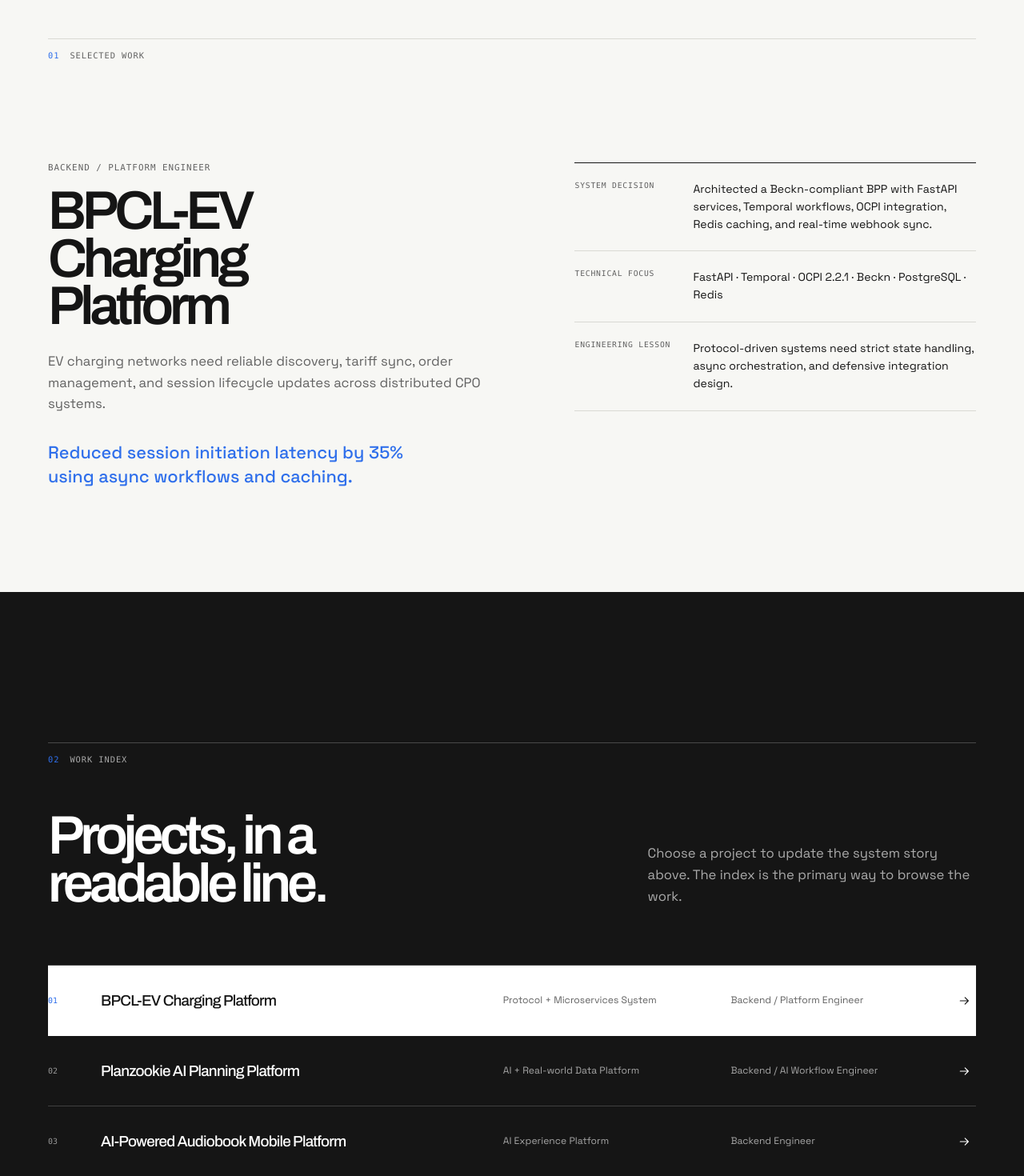
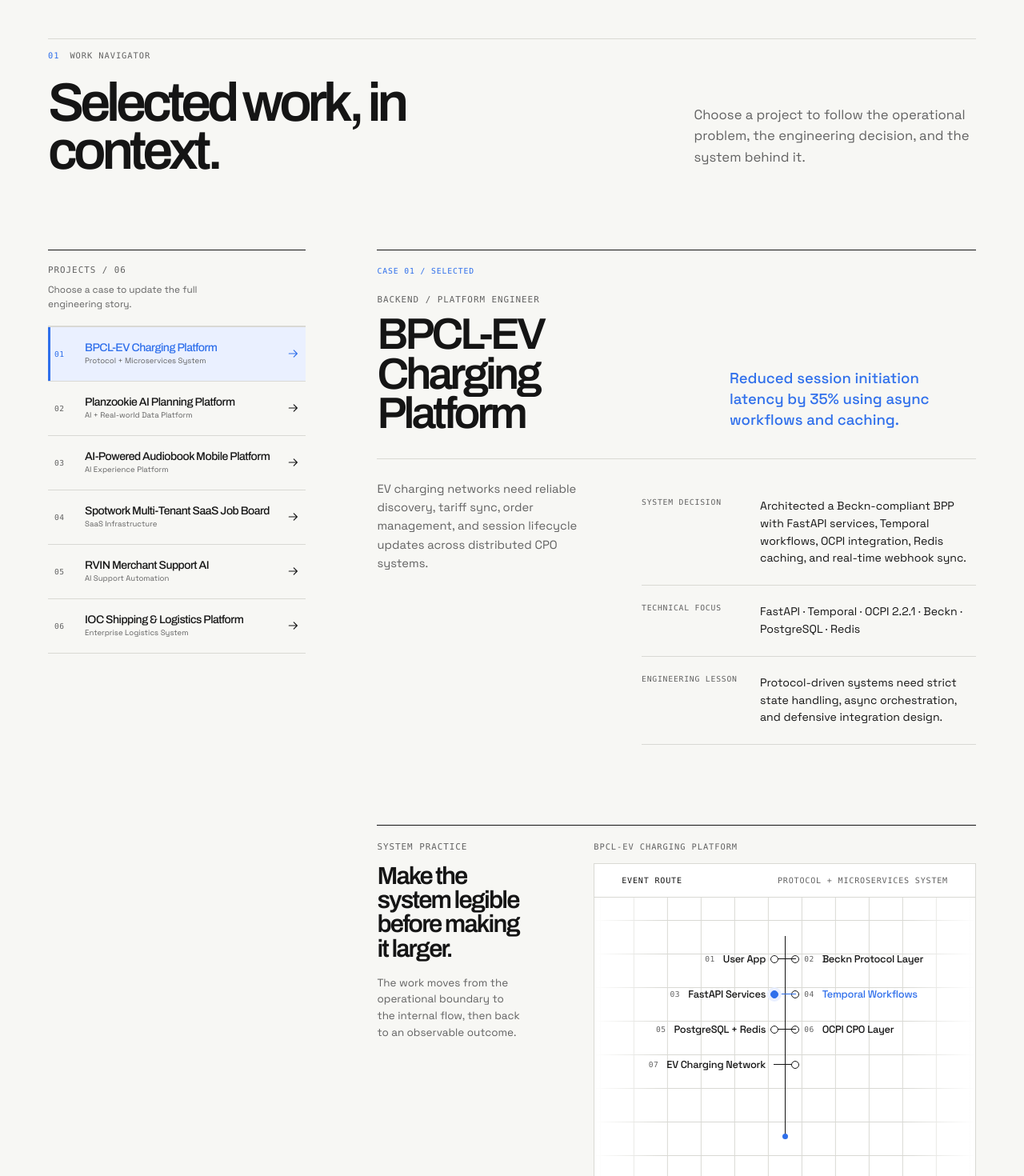
Before and after one commit to atal98/portfolio, a React (Vite) app: page / in a window 1280 px wide. Shown: the part 880-2350 px from the top of the page at 80% size. Built offline with nearby package versions, Linux system fonts and the light colour scheme.

Commit message:
feat: implement Work Navigator with integrated project selection and navigation features

```diff
--- a/src/main.jsx
+++ b/src/main.jsx
@@ -18,6 +18,11 @@
   iconSize: [32, 32],
   iconAnchor: [16, 16]
 })
+
+function projectFromUrl() {
+  const projectId = new URLSearchParams(window.location.search).get('project')
+  return projects.find((project) => project.id === projectId) ?? initialProject
+}
 
 const storyMeta = {
   'bpcl-ev': {
@@ -359,9 +364,7 @@
       {menuOpen ? 'Close menu' : 'Open menu'}
     </button>
     <nav id="primary-navigation" className={menuOpen ? 'is-open' : ''} aria-label="Primary navigation">
-      <a href="#selected" onClick={closeMenu}>Selected work</a>
-      <a href="#index" onClick={closeMenu}>Index</a>
-      <a href="#practice" onClick={closeMenu}>Practice</a>
+      <a href="#work" onClick={closeMenu}>Work</a>
       <a href="#contact" onClick={closeMenu}>Contact</a>
     </nav>
     <a className="resume-link" href={resumeUrl} target="_blank" rel="noreferrer">Résumé <ArrowIcon /></a>
@@ -375,7 +378,7 @@
       <h1 id="portfolio-title">Atal<br />Upadhyay</h1>
       <p className="hero-lede">I build reliable backend systems where AI, data, and cloud infrastructure meet.</p>
       <div className="hero-actions">
-        <a className="button button-primary" href="#selected">View selected work <ArrowIcon /></a>
+        <a className="button button-primary" href="#work">View selected work <ArrowIcon /></a>
         <a className="text-link" href={`mailto:${profile.email}`}>Start a conversation <ArrowIcon /></a>
       </div>
     </div>
@@ -390,33 +393,9 @@
   </section>
 }
 
-function SelectedWork({ project }) {
-  return <section id="selected" className="selected section-shell" aria-labelledby="selected-heading">
-    <div className="section-label"><span>01</span><p>Selected work</p></div>
-    <div className="selected-layout">
-      <div className="selected-copy" data-reveal>
-        <p className="eyebrow">{project.role}</p>
-        <h2 id="selected-heading">{project.title}</h2>
-        <p className="section-lede">{project.problem}</p>
-        <p className="project-impact">{project.impact}</p>
-      </div>
-      <div className="selected-detail" data-reveal>
-        <div className="detail-row"><span>System decision</span><p>{project.solution}</p></div>
-        <div className="detail-row"><span>Technical focus</span><p>{project.tags.join(' · ')}</p></div>
-        <div className="detail-row"><span>Engineering lesson</span><p>{project.lesson}</p></div>
-      </div>
-    </div>
-  </section>
-}
-
-function ProjectIndex({ activeProject, onSelect }) {
+function WorkNavigator({ activeProject, onSelect }) {
   const changeProject = (project) => {
     onSelect(project)
-    const selectedSection = document.getElementById('selected')
-    if (!selectedSection) return
-    const top = selectedSection.getBoundingClientRect().top + window.scrollY - 76
-    const behavior = window.matchMedia('(prefers-reduced-motion: reduce)').matches ? 'auto' : 'smooth'
-    window.scrollTo({ top, behavior })
   }
 
   const onProjectKeyDown = (event, currentIndex) => {
@@ -432,14 +411,19 @@
     document.getElementById(`project-tab-${nextProject.id}`)?.focus()
   }
 
-  return <section id="index" className="project-index-section" aria-labelledby="index-heading">
-    <div className="section-shell">
-      <div className="index-heading" data-reveal>
-        <div className="section-label"><span>02</span><p>Work index</p></div>
-        <h2 id="index-heading">Projects, in a readable line.</h2>
-        <p className="section-lede">Choose a project to update the system story above. The index is the primary way to browse the work.</p>
+  return <section id="work" className="work-navigator section-shell" aria-labelledby="work-heading">
+    <div className="work-navigator-intro" data-reveal>
+      <div className="section-label"><span>01</span><p>Work navigator</p></div>
+      <h2 id="work-heading">Selected work, in context.</h2>
+      <p className="section-lede">Choose a project to follow the operational problem, the engineering decision, and the system behind it.</p>
     </div>
-      <div className="project-list" role="tablist" aria-label="Project index" data-reveal>
+    <div className="work-navigator-layout">
+      <aside className="work-index-rail" aria-label="Project index">
+        <div className="work-rail-context">
+          <p className="eyebrow">Projects / {String(projects.length).padStart(2, '0')}</p>
+          <p>Choose a case to update the full engineering story.</p>
+        </div>
+        <div className="work-project-list" role="tablist" aria-label="Project index">
           {projects.map((project, index) => <button
             id={`project-tab-${project.id}`}
             key={project.id}
@@ -452,27 +436,41 @@
             onKeyDown={(event) => onProjectKeyDown(event, index)}
           >
             <span className="project-number">{String(index + 1).padStart(2, '0')}</span>
-          <strong>{project.title}</strong>
-          <span className="project-type">{project.type}</span>
-          <span className="project-role">{project.role}</span>
+            <span className="project-index-copy"><strong>{project.title}</strong><small>{project.type}</small></span>
             <ArrowIcon />
           </button>)}
         </div>
+      </aside>
+      <div id="selected-project-panel" className="work-case-panel" role="tabpanel" aria-labelledby={`project-tab-${activeProject.id}`} aria-live="polite" tabIndex="-1">
+        <article className="case-stage" key={activeProject.id}>
+          <div className="case-heading">
+            <div>
+              <p className="case-number">Case {String(projects.indexOf(activeProject) + 1).padStart(2, '0')} / Selected</p>
+              <p className="eyebrow">{activeProject.role}</p>
+              <h3>{activeProject.title}</h3>
             </div>
-  </section>
-}
-
-function Practice({ project }) {
-  return <section id="practice" className="practice section-shell" aria-labelledby="practice-heading">
-    <div className="section-label"><span>03</span><p>System practice</p></div>
-    <div className="practice-layout">
-      <div data-reveal>
-        <h2 id="practice-heading">Make the system legible before making it larger.</h2>
-        <p className="section-lede">The work moves from the operational boundary to the internal flow, then back to an observable outcome.</p>
+            <p className="project-impact">{activeProject.impact}</p>
           </div>
-      <div id="selected-project-panel" className="practice-panel" role="tabpanel" aria-labelledby={`project-tab-${project.id}`} aria-live="polite" data-reveal>
-        <p className="panel-project">{project.title}</p>
-        <SystemStory project={project} compact />
+          <div className="case-body">
+            <p className="case-problem">{activeProject.problem}</p>
+            <div className="selected-detail">
+              <div className="detail-row"><span>System decision</span><p>{activeProject.solution}</p></div>
+              <div className="detail-row"><span>Technical focus</span><p>{activeProject.tags.join(' · ')}</p></div>
+              <div className="detail-row"><span>Engineering lesson</span><p>{activeProject.lesson}</p></div>
+            </div>
+          </div>
+          <div className="case-system-practice">
+            <div>
+              <p className="eyebrow">System practice</p>
+              <h4>Make the system legible before making it larger.</h4>
+              <p>The work moves from the operational boundary to the internal flow, then back to an observable outcome.</p>
+            </div>
+            <div className="practice-panel">
+              <p className="panel-project">{activeProject.title}</p>
+              <SystemStory project={activeProject} compact />
+            </div>
+          </div>
+        </article>
       </div>
     </div>
   </section>
@@ -498,18 +496,30 @@
 
 function Portfolio() {
   const reducedMotion = useReducedMotion()
-  const [activeProject, setActiveProject] = useState(initialProject)
+  const [activeProject, setActiveProject] = useState(projectFromUrl)
   useReveal(reducedMotion)
+
+  useEffect(() => {
+    const syncProjectWithHistory = () => setActiveProject(projectFromUrl())
+    window.addEventListener('popstate', syncProjectWithHistory)
+    return () => window.removeEventListener('popstate', syncProjectWithHistory)
+  }, [])
+
+  const selectProject = (project) => {
+    if (project.id === activeProject.id) return
+    setActiveProject(project)
+    const nextUrl = new URL(window.location.href)
+    nextUrl.searchParams.set('project', project.id)
+    window.history.pushState({ project: project.id }, '', `${nextUrl.pathname}${nextUrl.search}${nextUrl.hash}`)
+  }
 
   return <Theme accentColor="blue" grayColor="gray" radius="medium" scaling="95%">
     <Intro reducedMotion={reducedMotion} />
-    <a className="skip-link" href="#selected">Skip to selected work</a>
+    <a className="skip-link" href="#work">Skip to work navigator</a>
     <Header />
     <main>
       <Hero project={activeProject} />
-      <SelectedWork project={activeProject} />
-      <ProjectIndex activeProject={activeProject} onSelect={setActiveProject} />
-      <Practice project={activeProject} />
+      <WorkNavigator activeProject={activeProject} onSelect={selectProject} />
       <Contact />
     </main>
     <footer className="site-footer"><span>© {new Date().getFullYear()} {profile.name}</span><span>Software engineer · systems, made clearer.</span></footer>
--- a/src/styles.css
+++ b/src/styles.css
@@ -106,8 +106,7 @@
 .story-context-pipeline .story-nodes li::after, .story-operations-line .story-nodes li::after { left: -38px; right: auto; }
 .story-context-pipeline .story-nodes li::before, .story-operations-line .story-nodes li::before { left: -42px; right: auto; }
 .story-context-pipeline .story-nodes li::before { border-radius: 2px; }
-.story-context-pipeline .story-canvas::before { position: absolute; z-index: 1; top: 22%; bottom: 22%; left: 10%; width: 13%; border: 1px solid var(--line); content: "context"; padding: 13px 10px; color: var(--muted); font: 500 .54rem var(--mono); letter-spacing: .08em; text-transform: uppercase; writing-mode: vertical-rl; }
-.story-trust-boundary .story-canvas::before { position: absolute; z-index: 0; top: 56px; right: 12%; bottom: 56px; left: 34%; border: 1px solid var(--line); content: "Isolated tenant boundary"; padding: 14px; color: var(--muted); font: 500 .54rem var(--mono); letter-spacing: .08em; text-transform: uppercase; }
+.story-trust-boundary .story-canvas::before { position: absolute; z-index: 0; top: 56px; right: 12%; bottom: 56px; left: 34%; box-sizing: border-box; border: 1px solid var(--line); content: ""; }
 .story-trust-boundary .story-route-line { background: var(--accent); }
 .story-content-loop .story-route-line { top: 62px; right: 17%; bottom: 62px; left: 17%; width: auto; border: 1px solid var(--ink); border-radius: 50%; background: transparent; }
 .story-content-loop .story-route-line::after { right: -4px; bottom: 12%; left: auto; }
@@ -204,44 +203,59 @@
 .route-key .route-key-forward { background: repeating-linear-gradient(90deg, var(--route-forward) 0 6px, transparent 6px 10px); }
 .route-key .route-key-holding { background: repeating-linear-gradient(90deg, var(--route-hold) 0 2px, transparent 2px 6px); }
 .scene-note { display: grid; grid-template-columns: 145px minmax(0, 1fr) minmax(150px, .9fr); gap: 14px; align-items: start; border-top: 1px solid var(--line); padding: 16px clamp(18px, 3vw, 30px) 20px; }.scene-note strong { color: var(--accent); font-size: .74rem; }.scene-note p { margin: 0; }
+.hero-map .scene-surface { min-height: 411px; }
+.hero-map .scene-ioc-logistics .scene-surface { padding: 18px; }
+.hero-map .scene-ioc-logistics .shipping-route, .hero-map .scene-ioc-logistics .ioc-map { min-height: 150px; }
+.hero-map .scene-ioc-logistics .vessel-table { margin-top: 12px; }
+.hero-map .scene-ioc-logistics .vessel-table [role="row"] { min-height: 31px; padding: 4px 8px; font-size: .6rem; }
+.hero-map .scene-ioc-logistics .vessel-heading { min-height: 26px !important; font-size: .5rem !important; }
 
 .section-shell { width: min(1160px, calc(100% - 48px)); margin: auto; padding: 128px 0; }
 .section-label { display: flex; align-items: center; gap: 13px; border-top: 1px solid var(--line); padding-top: 14px; color: var(--muted); font: 500 .65rem var(--mono); letter-spacing: .09em; text-transform: uppercase; }
 .section-label span { color: var(--accent); }
 .section-label p { margin: 0; }
-.selected { scroll-margin-top: 76px; }
-.selected-layout { display: grid; grid-template-columns: minmax(0, 1.04fr) minmax(300px, .96fr); gap: clamp(50px, 9vw, 140px); margin-top: clamp(62px, 10vw, 128px); align-items: start; }
 h2 { max-width: 12ch; margin: 18px 0 26px; font-size: clamp(3rem, 5.3vw, 5.8rem); line-height: .88; }
+.work-navigator { scroll-margin-top: 92px; }
+.work-navigator-intro { display: grid; grid-template-columns: minmax(0, 1fr) minmax(260px, .5fr); gap: 24px clamp(42px, 8vw, 116px); align-items: end; }
+.work-navigator-intro .section-label { grid-column: 1 / -1; }
+.work-navigator-intro h2 { margin: 0; }
+.work-navigator-intro .section-lede { margin-bottom: 8px; }
+.work-navigator-layout { display: grid; grid-template-columns: minmax(250px, .43fr) minmax(0, 1fr); gap: clamp(42px, 7vw, 108px); margin-top: clamp(54px, 8vw, 94px); align-items: start; }
+.work-index-rail { position: sticky; top: 96px; align-self: start; border-top: 1px solid var(--ink); }
+.work-rail-context { display: grid; gap: 9px; border-bottom: 1px solid var(--line); padding: 18px 0; }
+.work-rail-context p:last-child { max-width: 29ch; margin: 0; color: var(--muted); font-size: .74rem; line-height: 1.5; }
+.work-project-list { border-bottom: 1px solid var(--line); }
+.work-project-list button { display: grid; grid-template-columns: 36px minmax(0, 1fr) 18px; width: 100%; min-height: 68px; align-items: center; gap: 10px; border: 0; border-top: 1px solid var(--line); padding: 11px 8px 11px 0; color: var(--ink); background: transparent; cursor: pointer; text-align: left; transition: color .18s var(--ease), background .18s var(--ease), box-shadow .18s var(--ease); }
+.work-project-list button:hover { background: color-mix(in srgb, var(--accent-soft) 68%, transparent); }
+.work-project-list button[aria-selected="true"] { color: var(--accent); box-shadow: inset 3px 0 0 var(--accent); background: var(--accent-soft); }
+.work-project-list .project-number { padding-left: 8px; color: var(--muted); font: 500 .6rem var(--mono); letter-spacing: .05em; }
+.work-project-list button[aria-selected="true"] .project-number { color: var(--accent); }
+.project-index-copy { display: grid; min-width: 0; gap: 3px; }
+.project-index-copy strong { overflow: hidden; color: inherit; font: 500 .88rem var(--display); letter-spacing: -.035em; text-overflow: ellipsis; white-space: nowrap; }
+.project-index-copy small { overflow: hidden; color: var(--muted); font-size: .6rem; line-height: 1.3; text-overflow: ellipsis; white-space: nowrap; }
+.work-project-list svg { width: 15px; justify-self: end; }
+.work-case-panel { min-width: 0; outline: none; }
+.case-stage { animation: case-in .24s var(--ease) both; }
+.case-heading { display: grid; grid-template-columns: minmax(0, 1.1fr) minmax(210px, .9fr); gap: clamp(28px, 5vw, 72px); align-items: end; border-top: 1px solid var(--ink); padding: 20px 0 30px; }
+.case-number { margin: 0 0 24px; color: var(--accent); font: 500 .61rem var(--mono); letter-spacing: .09em; text-transform: uppercase; }
+.case-heading .eyebrow { margin-bottom: 13px; }
+.case-heading h3 { max-width: 11ch; margin: 0; font: 600 clamp(2.35rem, 4.3vw, 4.75rem)/.9 var(--display); letter-spacing: -.07em; }
+.case-heading .project-impact { align-self: end; margin: 0 0 5px; font-size: clamp(1rem, 1.45vw, 1.28rem); }
+.case-body { display: grid; grid-template-columns: minmax(0, .68fr) minmax(0, 1.12fr); gap: clamp(34px, 6vw, 82px); border-top: 1px solid var(--line); padding-top: 26px; }
+.case-problem { max-width: 34ch; margin: 0; color: var(--muted); font-size: .92rem; line-height: 1.58; }
 .project-impact { max-width: 36ch; margin: 32px 0 0; color: var(--accent); font-size: clamp(1.15rem, 1.7vw, 1.45rem); font-weight: 500; line-height: 1.4; }
 .selected-detail { border-top: 1px solid var(--ink); }
+.case-body .selected-detail { border-top: 0; }
 .detail-row { display: grid; grid-template-columns: 124px minmax(0, 1fr); gap: 24px; border-bottom: 1px solid var(--line); padding: 22px 0; }
 .detail-row span { color: var(--muted); font: 500 .61rem var(--mono); letter-spacing: .08em; text-transform: uppercase; }
 .detail-row p { margin: 0; font-size: .88rem; line-height: 1.55; }
-
-.project-index-section { background: var(--ink); color: var(--surface); scroll-margin-top: 72px; }
-.project-index-section .section-label { border-color: rgba(255, 255, 255, .22); color: rgba(255, 255, 255, .63); }
-.project-index-section .section-label span { color: var(--accent); }
-.index-heading { display: grid; grid-template-columns: minmax(0, 1fr) minmax(250px, .58fr); gap: 42px; margin-top: 60px; align-items: end; }
-.index-heading .section-label { grid-column: 1 / -1; }
-.index-heading h2 { margin-bottom: 0; }
-.index-heading .section-lede { color: rgba(255, 255, 255, .64); }
-.project-list { margin-top: 72px; border-top: 1px solid rgba(255, 255, 255, .22); }
-.project-list button { display: grid; grid-template-columns: 48px minmax(0, 1fr) minmax(150px, .55fr) minmax(150px, .55fr) 22px; width: 100%; min-height: 88px; align-items: center; gap: 18px; border: 0; border-bottom: 1px solid rgba(255, 255, 255, .18); padding: 18px 0; color: inherit; background: transparent; cursor: pointer; text-align: left; transition: color .2s var(--ease), background .2s var(--ease); }
-.project-list button:hover, .project-list button[aria-selected="true"] { color: var(--ink); background: var(--accent-soft); }
-.project-list button[aria-selected="true"] { background: var(--surface); }
-.project-number { color: rgba(255, 255, 255, .56); font: 500 .62rem var(--mono); }
-.project-list button:hover .project-number, .project-list button[aria-selected="true"] .project-number { color: var(--accent); }
-.project-list strong { font: 500 clamp(.96rem, 1.5vw, 1.18rem) var(--display); letter-spacing: -.04em; }
-.project-type, .project-role { color: rgba(255, 255, 255, .62); font-size: .76rem; line-height: 1.4; }
-.project-list button:hover .project-type, .project-list button:hover .project-role, .project-list button[aria-selected="true"] .project-type, .project-list button[aria-selected="true"] .project-role { color: var(--muted); }
-.project-list svg { width: 15px; }
-
-.practice { scroll-margin-top: 72px; }
-.practice-layout { display: grid; grid-template-columns: minmax(0, .72fr) minmax(400px, 1.28fr); gap: clamp(48px, 9vw, 132px); margin-top: 74px; align-items: start; }
+.case-system-practice { display: grid; grid-template-columns: minmax(0, .55fr) minmax(0, 1.45fr); gap: clamp(38px, 7vw, 96px); margin-top: clamp(58px, 8vw, 100px); border-top: 1px solid var(--ink); padding-top: 20px; }
+.case-system-practice h4 { max-width: 12ch; margin: 15px 0 18px; font: 600 clamp(1.7rem, 2.4vw, 2.5rem)/.98 var(--display); letter-spacing: -.06em; }
+.case-system-practice > div:first-child > p:last-child { max-width: 35ch; margin: 0; color: var(--muted); font-size: .84rem; line-height: 1.55; }
 .practice-panel { min-width: 0; }
 .panel-project { margin: 0 0 15px; color: var(--muted); font: 500 .65rem var(--mono); letter-spacing: .09em; text-transform: uppercase; }
-.practice .system-story { min-width: 0; }
-.practice .system-story.is-compact .story-canvas { min-height: 350px; }
+.case-system-practice .system-story { min-width: 0; }
+.case-system-practice .system-story.is-compact .story-canvas { min-height: 350px; }
 
 .contact { background: var(--accent-soft); scroll-margin-top: 72px; }
 .contact-layout { display: grid; grid-template-columns: minmax(0, 1.1fr) minmax(260px, .55fr); gap: clamp(48px, 9vw, 140px); align-items: end; }
@@ -261,17 +275,20 @@
 @keyframes scene-in { from { opacity: 0; transform: translateY(14px); } to { opacity: 1; transform: translateY(0); } }
 @keyframes charge-progress { from { transform: scaleX(.83); transform-origin: left; } to { transform: scaleX(1); transform-origin: left; } }
 @keyframes vessel-route { from { transform: translate(72px, 96px); } to { transform: translate(406px, 12px); } }
+@keyframes case-in { from { opacity: 0; transform: translateY(12px); } to { opacity: 1; transform: translateY(0); } }
 
 @media (max-width: 960px) {
-  .hero, .selected-layout, .practice-layout, .contact-layout { grid-template-columns: 1fr; }
+  .hero, .contact-layout { grid-template-columns: 1fr; }
   .hero { gap: 36px; padding-top: 54px; }
   .hero-copy { max-width: 650px; }
   .hero-map { min-height: 460px; }
   .hero-footer { position: relative; bottom: auto; margin-top: -40px; }
-  .selected-layout, .practice-layout { gap: 56px; }
-  .index-heading { grid-template-columns: 1fr; gap: 24px; }
-  .project-list button { grid-template-columns: 38px minmax(0, 1fr) 22px; }
-  .project-type, .project-role { display: none; }
+  .work-navigator-intro, .work-navigator-layout, .case-body, .case-system-practice { grid-template-columns: 1fr; }
+  .work-navigator-intro { gap: 18px; }
+  .work-navigator-layout { gap: 56px; }
+  .work-index-rail { position: static; }
+  .case-heading { grid-template-columns: 1fr; gap: 24px; }
+  .case-heading .project-impact { max-width: 42ch; }
   .scene-surface { min-height: 355px; }
 }
 
@@ -307,7 +324,6 @@
   .story-context-pipeline .story-nodes li, .story-operations-line .story-nodes li { grid-column: 2; }
   .story-context-pipeline .story-nodes li::after, .story-operations-line .story-nodes li::after { left: -23px; }
   .story-context-pipeline .story-nodes li::before, .story-operations-line .story-nodes li::before { left: -27px; }
-  .story-context-pipeline .story-canvas::before { left: 4%; width: 10%; padding: 9px 7px; }
   .story-trust-boundary .story-canvas::before { top: 38px; right: 6%; bottom: 38px; left: 25%; font-size: .48rem; }
   .story-content-loop .story-nodes { column-gap: 28px; }
   .scene-topline { padding-inline: 18px; }
@@ -326,13 +342,16 @@
   .scene-note { grid-template-columns: 1fr; gap: 7px; padding: 14px 18px 18px; }.scene-note p { font-size: .67rem; }
   .section-shell { padding: 82px 0; }
   h2 { margin: 16px 0 22px; font-size: clamp(2.85rem, 13vw, 4.25rem); }
-  .selected-layout { margin-top: 54px; }
+  .work-navigator { padding-top: 82px; }
+  .work-navigator-layout { margin-top: 46px; }
+  .work-project-list button { min-height: 64px; }
+  .project-index-copy strong { font-size: .84rem; }
+  .case-heading { padding-bottom: 24px; }
+  .case-heading h3 { font-size: clamp(2.45rem, 12.5vw, 3.55rem); }
+  .case-body { gap: 25px; padding-top: 20px; }
+  .case-system-practice { gap: 32px; margin-top: 54px; }
   .detail-row { grid-template-columns: 1fr; gap: 8px; }
-  .project-list { margin-top: 48px; }
-  .project-list button { min-height: 74px; gap: 12px; }
-  .project-list strong { font-size: .92rem; }
-  .practice-layout { margin-top: 54px; }
-  .practice .system-story.is-compact .story-canvas { min-height: 360px; }
+  .case-system-practice .system-story.is-compact .story-canvas { min-height: 360px; }
   .site-footer { flex-direction: column; padding: 18px 0; line-height: 1.55; }
 }
 
```
Also changed, not shown: 4 other files (tests, documents, lock files or other folders). Lines whose indentation alone changed are shown as unchanged.
